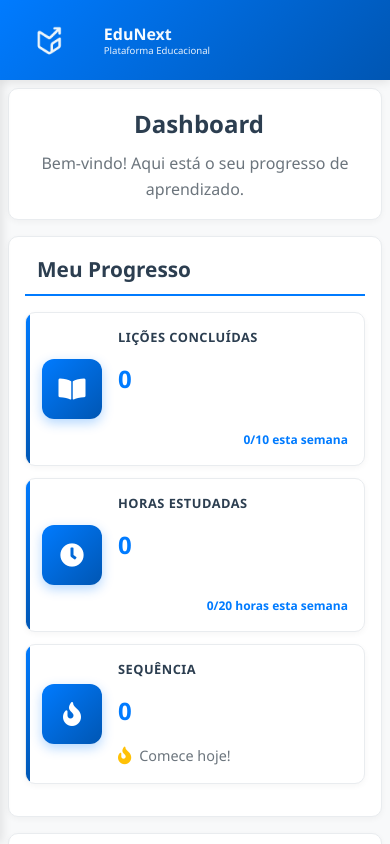
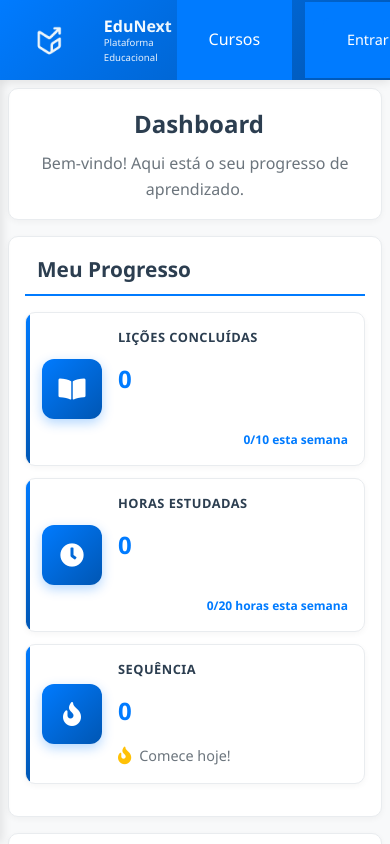
Before and after one commit to GabrielFerreira03/EduNext, an Angular app: page /dashboard in a window 390 px wide. Built offline with nearby package versions, Linux system fonts and the light colour scheme.

Commit message:
Ajustes no css do botão do menu no mobile

```diff
--- a/src/app/components/header/header.component.css
+++ b/src/app/components/header/header.component.css
@@ -279,23 +279,20 @@ body.hide-header .navbar {
   }
 
   .navbar-nav {
-    position: absolute;
-    top: 100%;
-    left: 0;
-    right: 0;
+    position: static;
     background: var(--primary-color);
     flex-direction: column;
     padding: 1rem;
     gap: 0;
-    transform: translateY(-100%);
-    opacity: 0;
-    visibility: hidden;
+    transform: none;
+    opacity: 1;
+    visibility: visible;
     transition: var(--transition);
     z-index: 1001;
   }
 
   .navbar-nav.active {
-    transform: translateY(0);
+    transform: none;
     opacity: 1;
     visibility: visible;
     z-index: 1001;
@@ -312,23 +309,20 @@ body.hide-header .navbar {
   }
 
   .auth-buttons {
-    position: absolute;
-    top: 100%;
-    left: 0;
-    right: 0;
+    position: static;
     background: var(--primary-color);
     padding: 1rem;
     display: flex;
     gap: 1rem;
-    transform: translateY(-100%);
-    opacity: 0;
-    visibility: hidden;
+    transform: none;
+    opacity: 1;
+    visibility: visible;
     transition: var(--transition);
     z-index: 1001;
   }
 
   .auth-buttons.active {
-    transform: translateY(0);
+    transform: none;
     opacity: 1;
     visibility: visible;
     z-index: 1001;
```
